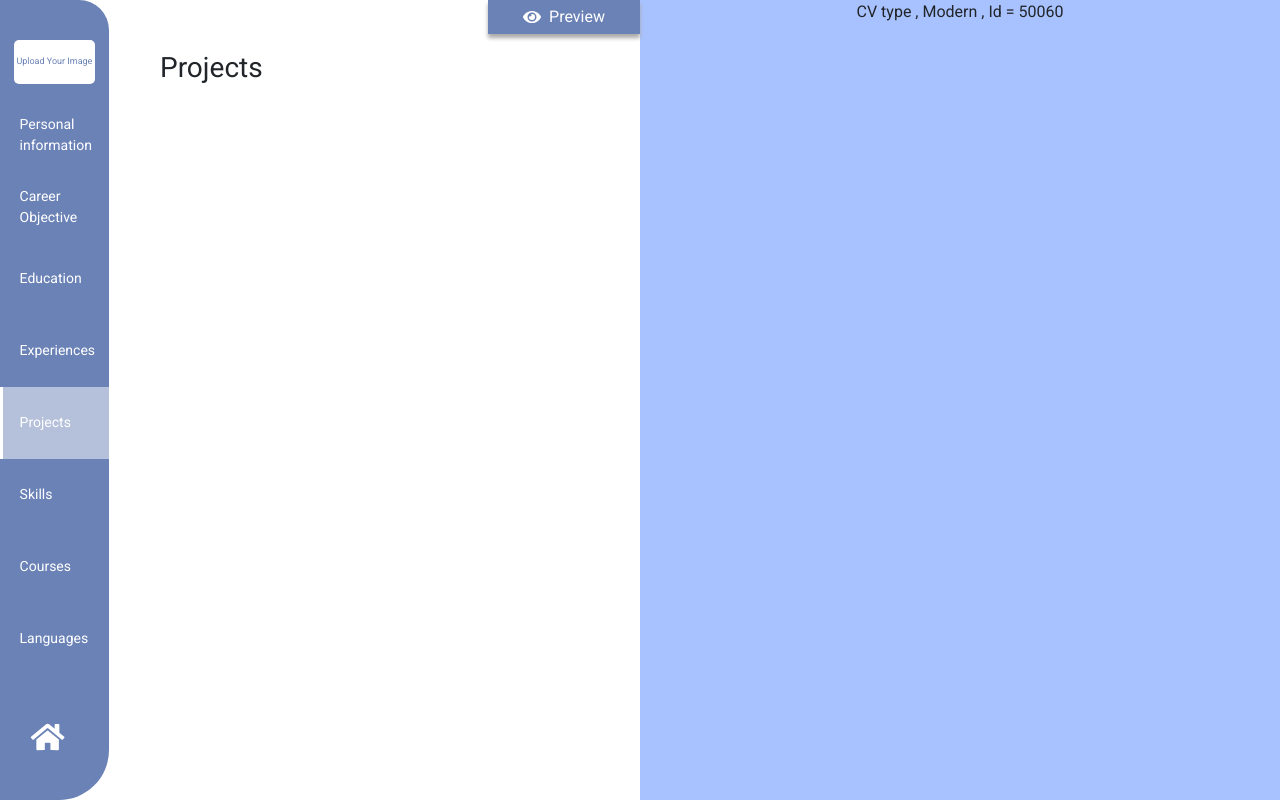
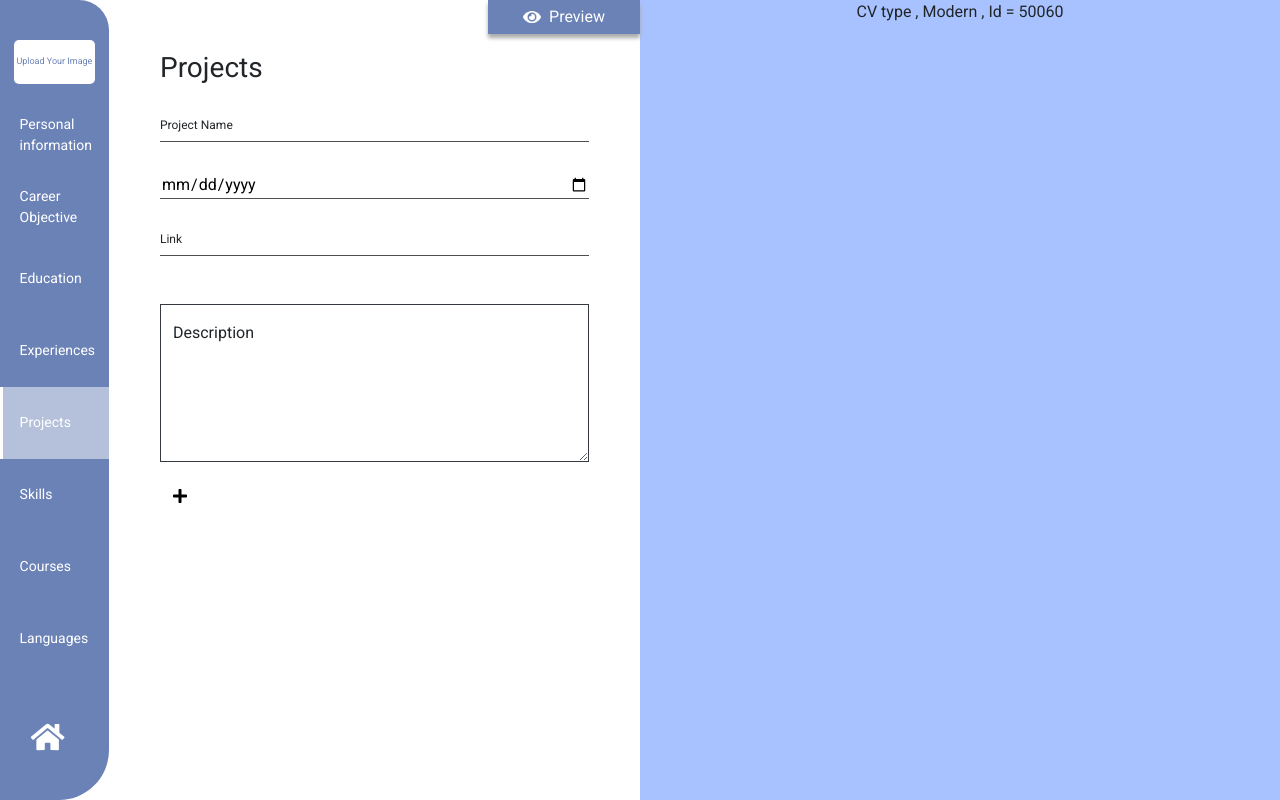
Before and after one commit to sohaila-mohamed/CV-Creator-ClientSide, a React (Create React App) app: page /Editor/Projects in a window 1280 px wide. Built offline with nearby package versions, Linux system fonts and the light colour scheme.

Commit message:
adding project section and make remove in languages list

```diff
--- a/src/components/Categories/categories.jsx
+++ b/src/components/Categories/categories.jsx
@@ -16,7 +16,7 @@ const Categories = () => {
             <Row className="content-Row">
               <Col className="contentHeader" lg="8" md="10" xs="10">
                 <h1>
-                    pick a unique template that distinguish your skills &
+                  pick a unique template that distinguish your skills &amp;
                   information representation from others
                 </h1>
               </Col>
--- a/src/components/Home/Home.jsx
+++ b/src/components/Home/Home.jsx
@@ -38,14 +38,22 @@ function Home() {
         <span>{item.text}</span>
       </div>
       <div className="col-lg-4 col-md-4 col-sm-4 col-8 offset-2 offset-lg-0 offset-md-0  offset-sm-0 ">
-        <img src={descImg_1} className="home-desc-sideImg  "></img>
+        <img
+          src={descImg_1}
+          className="home-desc-sideImg  "
+          alt="desc img"
+        ></img>
       </div>
     </Fragment>
   );
   var rightSection = (item) => (
     <Fragment>
       <div className="col-lg-4 col-md-4 col-sm-4 col-8 offset-1 offset-lg-0 offset-md-0  offset-sm-0 ">
-        <img src={descImg_1} className="home-desc-sideImg img-left "></img>
+        <img
+          src={descImg_1}
+          className="home-desc-sideImg img-left "
+          alt="desc img"
+        ></img>
       </div>
 
       <div className="col-lg-8 col-md-8 col-sm-8 col-12 home-desc-sideText sideText-text-right ">
@@ -55,7 +63,7 @@ function Home() {
     </Fragment>
   );
   var descriptionList = description_items.map((item, index) => (
-    <div className="home-desc-item">
+    <div className="home-desc-item" key={index}>
       <div className="row m-0 p-0">
         <div className="col-12  m-0 position-relative  ">
           <img src={item.image} className="home-desc-numbers " alt="descImg" />
@@ -63,7 +71,7 @@ function Home() {
       </div>
       <div className="row m-0 home-desc-line position-relative">
         <ProgressiveRender>
-          {index % 2 == 0 ? leftSection(item) : rightSection(item)}
+          {index % 2 === 0 ? leftSection(item) : rightSection(item)}
         </ProgressiveRender>
       </div>
     </div>
--- a/src/components/editor/EditorComponents/CareerObjective/CareerObjective.jsx
+++ b/src/components/editor/EditorComponents/CareerObjective/CareerObjective.jsx
@@ -29,12 +29,6 @@ function Career(props) {
     <div>
       <h3 className="mb-4">Career Objective</h3>
       <div className="form-floating">
-        {/* <FormInput
-          title="Objective"
-          type="text"
-          value={Career}
-          valueBack={carrerHandler}
-        /> */}
         <textarea
           id="floatingTextarea2"
           className="form-control"
--- a/src/components/editor/EditorComponents/Projects/Projects.jsx
+++ b/src/components/editor/EditorComponents/Projects/Projects.jsx
@@ -1,8 +1,113 @@
-const Projects = function () {
+import { FontAwesomeIcon } from "@fortawesome/react-fontawesome";
+import { faPlus, faTimes } from "@fortawesome/free-solid-svg-icons";
+import FormInput from "../../../ui-utilities/FormInput";
+import { useEffect, useState, Fragment } from "react";
+import { Button } from "react-bootstrap";
+const Projects = function (props) {
+  const [Project, SetProject] = useState({});
+  const [ArrProjects, SetArrProjects] = useState([]);
+
+  useEffect(() => {
+    SetProject(props.data);
+    SetArrProjects(props.Arrdata);
+    //test
+    console.log(props.Arrdata);
+  }, []);
+
+  useEffect(() => {
+    props.setprojectdata(Project);
+  }, [Project]);
+
+  useEffect(() => {
+    props.SetArrproject(ArrProjects);
+  }, [ArrProjects]);
+
+  const titleHandler = (v) => {
+    SetProject({ ...Project, projectTitle: v });
+  };
+
+  const dateHandler = (v) => {
+    SetProject({ ...Project, date: v.toString() });
+  };
+
+  const linkHandler = (v) => {
+    SetProject({ ...Project, link: v });
+  };
+
+  const descriptionHandler = (v) => {
+    SetProject({ ...Project, description: v.target.value });
+  };
+
+  const addProjects = () => {
+    SetArrProjects([...ArrProjects, Project]);
+  };
+  const removeProj = (id) => {
+    SetArrProjects(ArrProjects.filter((proj, i) => i !== id));
+  };
   return (
     <div>
       <h3>Projects</h3>
-      <div></div>
+      <Fragment>
+        <FormInput
+          title="Project Name"
+          value={Project.projectTitle}
+          valueBack={titleHandler}
+        />
+        <FormInput
+          title=""
+          type="date"
+          value={Project.date}
+          valueBack={dateHandler}
+        />
+        <FormInput title="Link" value={Project.link} valueBack={linkHandler} />
+        <div className="form-floating mt-5">
+          <textarea
+            id="floatingTextarea2"
+            className="form-control rounded-0 border-dark"
+            rows="6"
+            cols="60"
+            value={Project.description}
+            onChange={descriptionHandler}
+            placeholder=" "
+          />
+          <label htmlFor="floatingTextarea2">Description</label>
+        </div>
+        <Button className="mr-0 custom-style mt-3 mb-3" onClick={addProjects}>
+          <FontAwesomeIcon icon={faPlus} id="custom-icon"></FontAwesomeIcon>
+        </Button>
+      </Fragment>
+      {ArrProjects.length > 0 && (
+        <table className="table">
+          <thead>
+            <tr>
+              <th scope="col">#</th>
+              <th scope="col">Title</th>
+              <th scope="col">Date</th>
+              <th scope="col">Link</th>
+              <th scope="col">Description</th>
+              <th></th>
+            </tr>
+          </thead>
+          <tbody>
+            {ArrProjects.map((proj, i) => (
+              <tr key={i}>
+                <th scope="row">{i + 1}</th>
+                <td>{proj.projectTitle}</td>
+                <td>{proj.date}</td>
+                <td>{proj.link}</td>
+                <td>{proj.description}</td>
+                <td onClick={() => removeProj(i)}>
+                  <FontAwesomeIcon
+                    icon={faTimes}
+                    className="mt-2"
+                    style={{ color: "red", cursor: "pointer" }}
+                  ></FontAwesomeIcon>
+                </td>
+              </tr>
+            ))}
+          </tbody>
+        </table>
+      )}
     </div>
   );
 };
--- a/src/components/editor/EditorComponents/Skills/Skills.jsx
+++ b/src/components/editor/EditorComponents/Skills/Skills.jsx
@@ -18,7 +18,7 @@ const Skills = (props) => {
   }, [SkillsArray]);
 
   const addSkill = () => {
-    Skill.length != 0 ? setSkills([...SkillsArray, Skill]) : changeMsg(false);
+    Skill.length !== 0 ? setSkills([...SkillsArray, Skill]) : changeMsg(false);
   };
 
   const getValue = (v) => {
@@ -27,7 +27,7 @@ const Skills = (props) => {
   };
 
   const removeSkill = (s) => {
-    setSkills(SkillsArray.filter((skill) => skill != s));
+    setSkills(SkillsArray.filter((skill) => skill !== s));
   };
 
   return (
@@ -45,7 +45,7 @@ const Skills = (props) => {
       <button
         className="btn addBtn"
         onClick={addSkill}
-        disabled={SkillsArray.length == 10 ? true : false}
+        disabled={SkillsArray.length === 10 ? true : false}
       >
         Add
       </button>
--- a/src/components/editor/editorWrapper/editorWrapper.jsx
+++ b/src/components/editor/editorWrapper/editorWrapper.jsx
@@ -1,7 +1,7 @@
 import { faEye } from "@fortawesome/free-solid-svg-icons";
 import { FontAwesomeIcon } from "@fortawesome/react-fontawesome";
 import React, { useState } from "react";
-import { BrowserRouter, Route, Switch } from "react-router-dom";
+import { Route, Switch } from "react-router-dom";
 import CvD1 from "../CvTemplate/CvD1";
 import Education from "../EditorComponents/Education/Education";
 import PersonalInfo from "../EditorComponents/PersonalInfo/PersonalInfo";
@@ -66,6 +66,14 @@ function EditorWrapper() {
 
   const [ArrLangData, SetArrLangData] = useState([]);
 
+  const [ProjectData, SetProjectData] = useState({
+    projectTitle: "",
+    date: "",
+    description: "",
+    link: "",
+  });
+
+  const [ArrProjects, SetArrProjects] = useState([]);
   const personalHandler = (data) => {
     setpersonalInfo(data);
   };
@@ -87,11 +95,15 @@ function EditorWrapper() {
   const LangArrHandler = (data) => {
     SetArrLangData(data);
   };
-
+  const ProjectsHandler = (data) => {
+    SetProjectData(data);
+  };
   const skillsHandler = (data) => {
     setSkillsData(data);
   };
-
+  const ArrProjectsData = (data) => {
+    SetArrProjects(data);
+  };
   return (
     <div className="editorWrapper-container">
       <div className="left-editor w-100 w-md-50">
@@ -124,7 +136,17 @@ function EditorWrapper() {
                 setExperienceData={experienceHandler}
               ></Experience>
             </Route>
-            <Route path="/Editor/Projects" render={() => <Projects />} />
+            <Route
+              path="/Editor/Projects"
+              render={() => (
+                <Projects
+                  Arrdata={ArrProjects}
+                  SetArrproject={ArrProjectsData}
+                  data={ProjectData}
+                  setprojectdata={ProjectsHandler}
+                />
+              )}
+            />
             <Route path="/Editor/Skills">
               <Skills data={skillsData} setSkillsData={skillsHandler}></Skills>
             </Route>
--- a/src/components/ui-utilities/FormInput.jsx
+++ b/src/components/ui-utilities/FormInput.jsx
@@ -12,7 +12,7 @@ function FormInput(props) {
       setTop(true);
       setvalue(props.value);
     }
-    if (props.value == "") setTop(false);
+    if (props.value === "") setTop(false);
   }, [props.value]);
 
   const [top, setTop] = useState(false);
@@ -23,7 +23,7 @@ function FormInput(props) {
   };
 
   const blurHandler = () => {
-    if (val == "") setTop(false);
+    if (val === "") setTop(false);
   };
 
   const inputHndler = (e) => {
@@ -42,7 +42,7 @@ function FormInput(props) {
         onFocus={focusHandler}
         onBlur={blurHandler}
         onChange={inputHndler}
-        value={props.value}
+        value={props.value || ""}
       />
     </div>
   );
```
Also changed, not shown: src/components/editor/EditorComponents/Languages/Languages.jsx (+23 -5 lines). Lines whose indentation alone changed are shown as unchanged.
